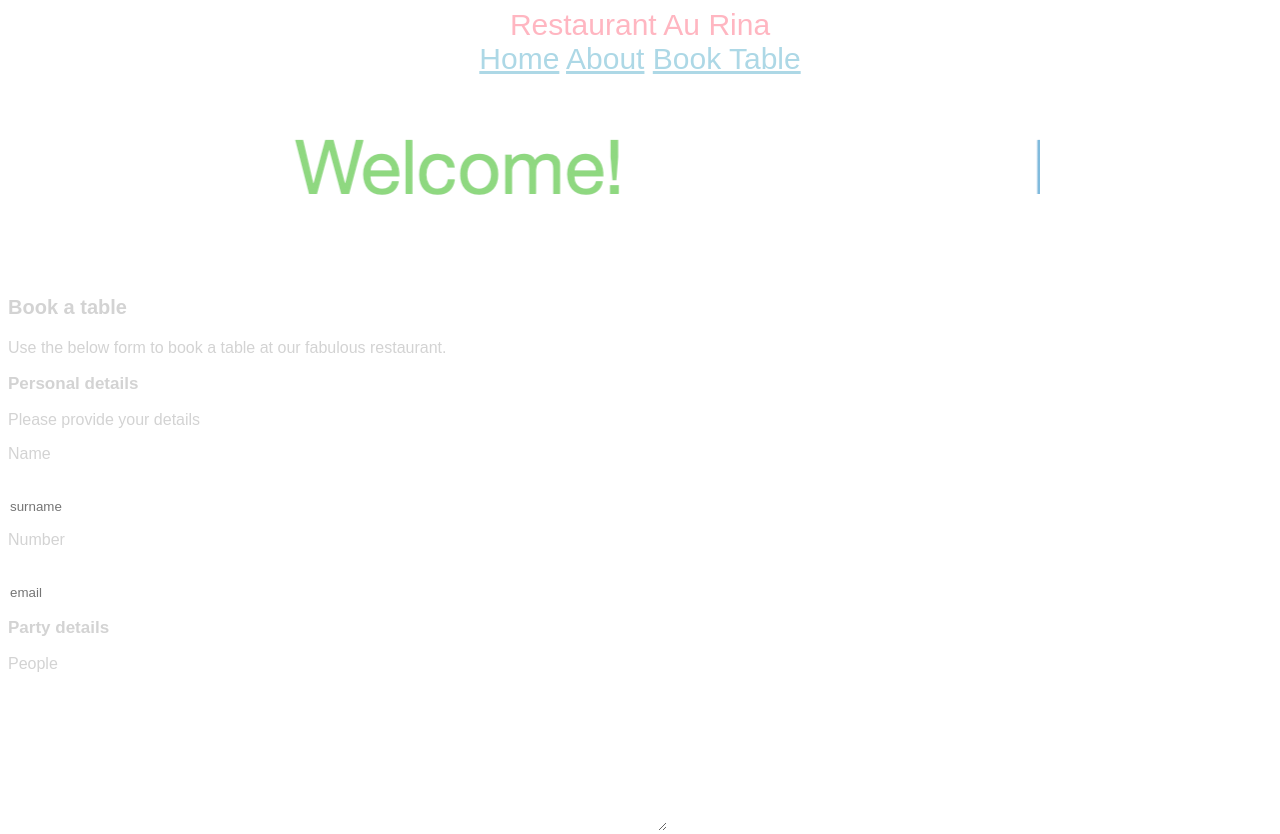
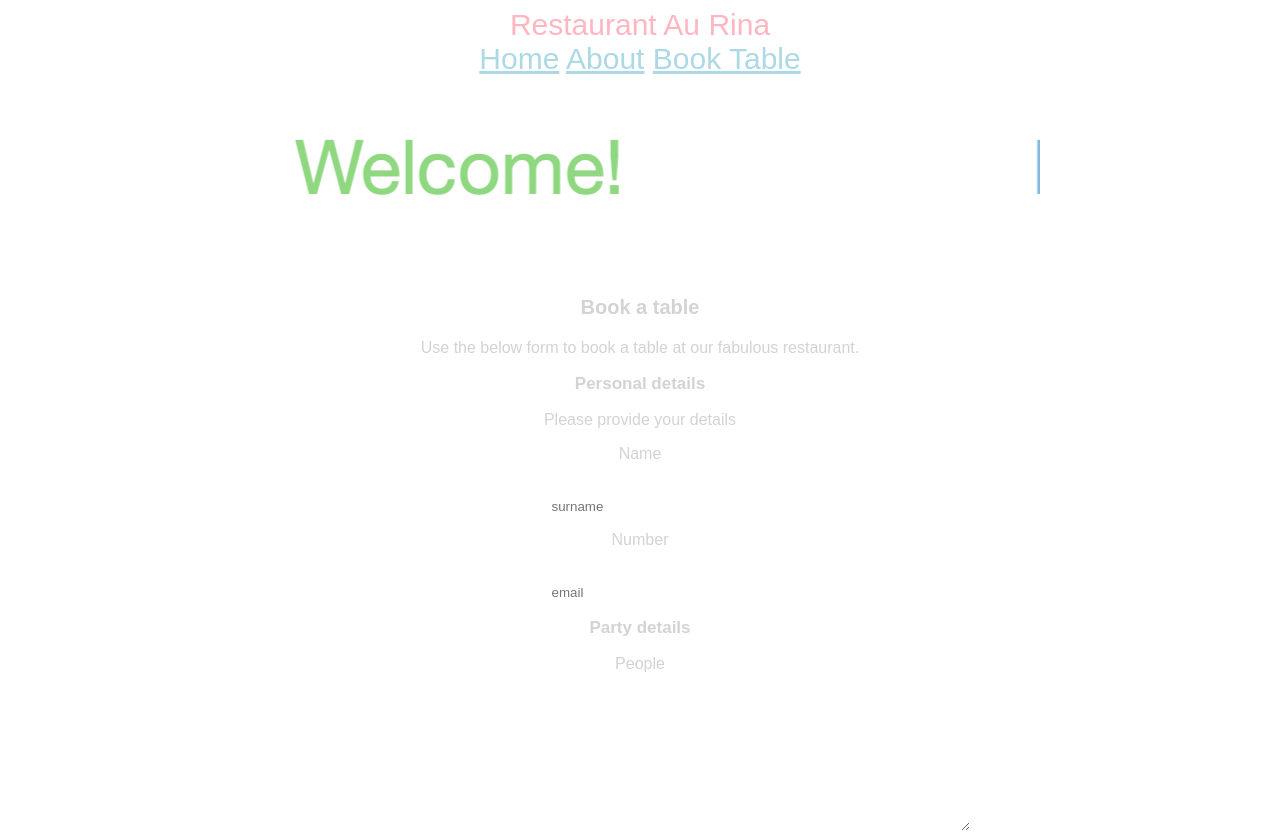
Before and after one commit to codeClimber24/TM356-inaccessible-form, a plain HTML site: page index.html in a window 1280 px wide. Shown: the top 834 px of the page. Drawn offline with Linux system fonts and the light colour scheme.

Commit message:
Update styles.css

```diff
--- a/styles.css
+++ b/styles.css
@@ -54,6 +54,10 @@ header {
   }
 }
 
+main {
+  text-align: center;
+}
+
 a {
   color: lightblue;
 }
```
